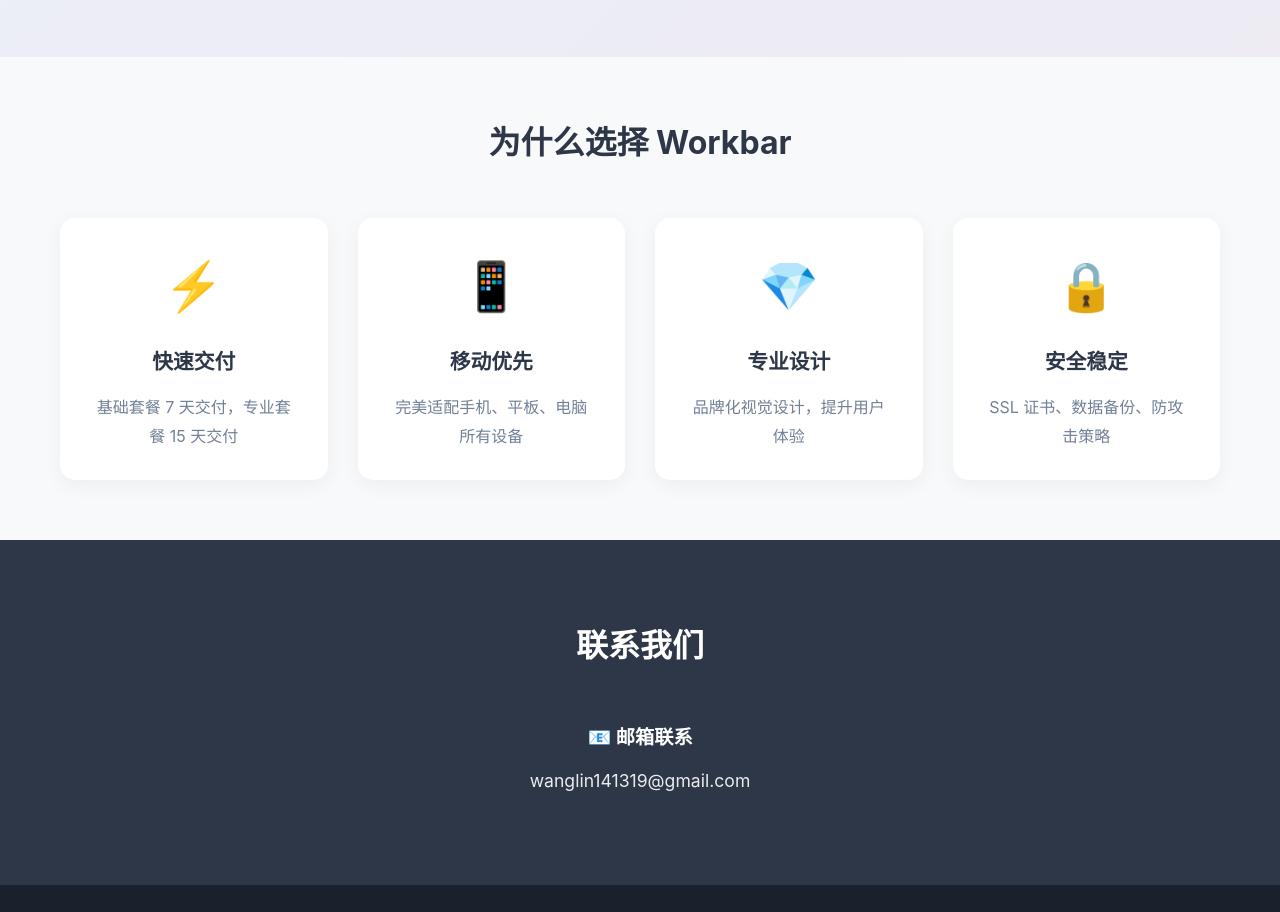
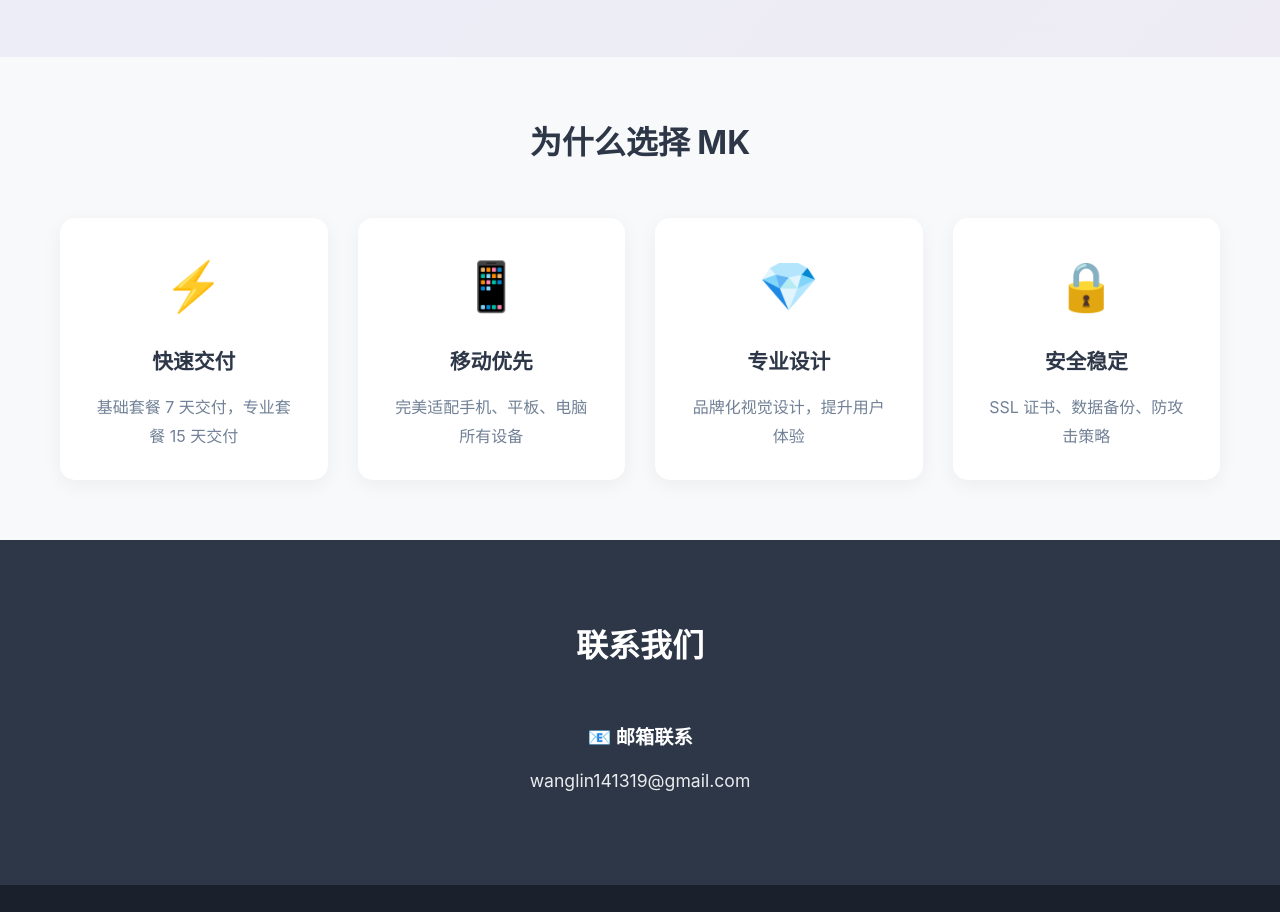
Before and after one commit to wanglin141319-bit/mk-web-service, a plain HTML site: page index.html in a window 1280 px wide. Shown: the part 2516-3428 px from the top of the page. Drawn offline with Linux system fonts and the light colour scheme.

Commit message:
Update Workbar to MK in advantages section

```diff
--- a/index.html
+++ b/index.html
@@ -637,7 +637,7 @@
     <!-- 核心优势 -->
     <section class="advantages">
         <div class="container">
-            <h2 class="section-title">为什么选择 Workbar</h2>
+            <h2 class="section-title">为什么选择 MK</h2>
             <div class="advantages-grid">
                 <div class="advantage-item">
                     <div class="advantage-icon">⚡</div>
```
